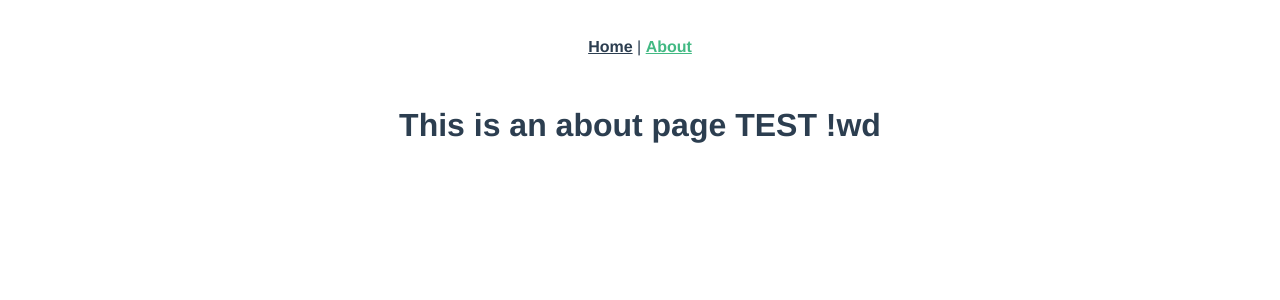
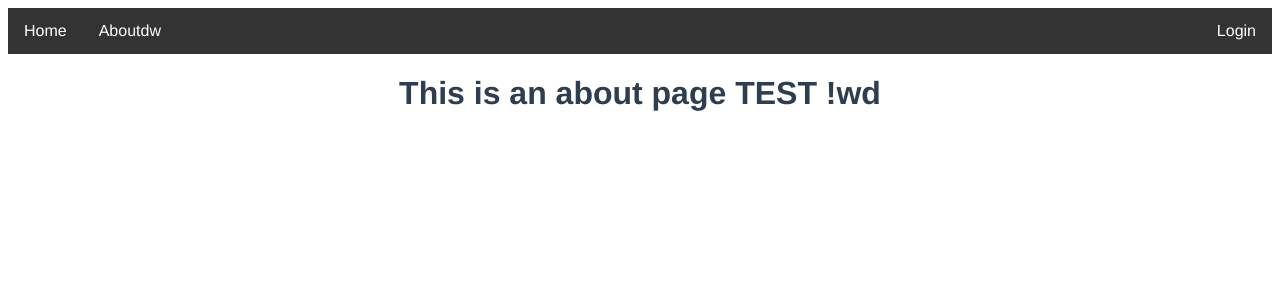
Before and after one commit to schaadt/petshop, a Vue app: page /about in a window 1280 px wide. Shown: the top 300 px of the page. Built offline with nearby package versions, Linux system fonts and the light colour scheme.

Commit message:
Navigation Added

```diff
--- a/package.json
+++ b/package.json
@@ -9,7 +9,9 @@
   },
   "dependencies": {
     "buefy": "^0.8.13",
+    "bulma": "^0.8.1",
     "core-js": "^3.6.4",
+    "tailwindcss": "^1.2.0",
     "vue": "^2.6.11",
     "vue-router": "^3.1.5",
     "vuex": "^3.1.2"
--- a/src/App.vue
+++ b/src/App.vue
@@ -1,14 +1,29 @@
 <template>
   <div id="app">
-    <div id="nav">
-      <router-link to="/">Home</router-link> |
-      <router-link to="/about">About</router-link>
+    <div class="container">
+      <Navigation />
+
+    <router-view/>
     </div>
-    <router-view/>
   </div>
 </template>
 
-<style>
+
+
+<script>
+// @ is an alias to /src
+import Navigation from '@/components/Navigation.vue'
+
+export default {
+  name: 'App',
+  components: {
+    Navigation
+  }
+}
+</script>
+
+<style lang="css">
+
 #app {
   font-family: Avenir, Helvetica, Arial, sans-serif;
   -webkit-font-smoothing: antialiased;
--- /dev/null
+++ b/src/components/Navigation.vue
@@ -0,0 +1,46 @@
+<template>
+<nav><ul>
+      <router-link tag="li" to="/">Home</router-link>
+      <router-link tag="li" to="/about">Aboutdw</router-link>
+      <router-link style="float:right" tag="li" to="/about">Login</router-link>
+
+      </ul>
+</nav>
+</template>
+
+<script>
+    export default {
+
+    }
+</script>
+
+<style scoped>
+
+ul {
+  list-style-type: none;
+  margin: 0;
+  padding: 0;
+  overflow: hidden;
+  background-color: #333;
+}
+
+li {
+  float: left;
+}
+
+li{
+  display: block;
+  color: white;
+  text-align: center;
+  padding: 14px 16px;
+  text-decoration: none;
+}
+
+li :hover:not(.active) {
+  background-color: #111;
+}
+
+.active {
+  background-color: #4CAF50;
+}
+</style>
--- a/src/router/index.js
+++ b/src/router/index.js
@@ -10,6 +10,7 @@ const routes = [
     name: 'Home',
     component: Home
   },
+
   {
     path: '/about',
     name: 'About',
```
Also changed, not shown: 1 other file (tests, documents, lock files or other folders).
